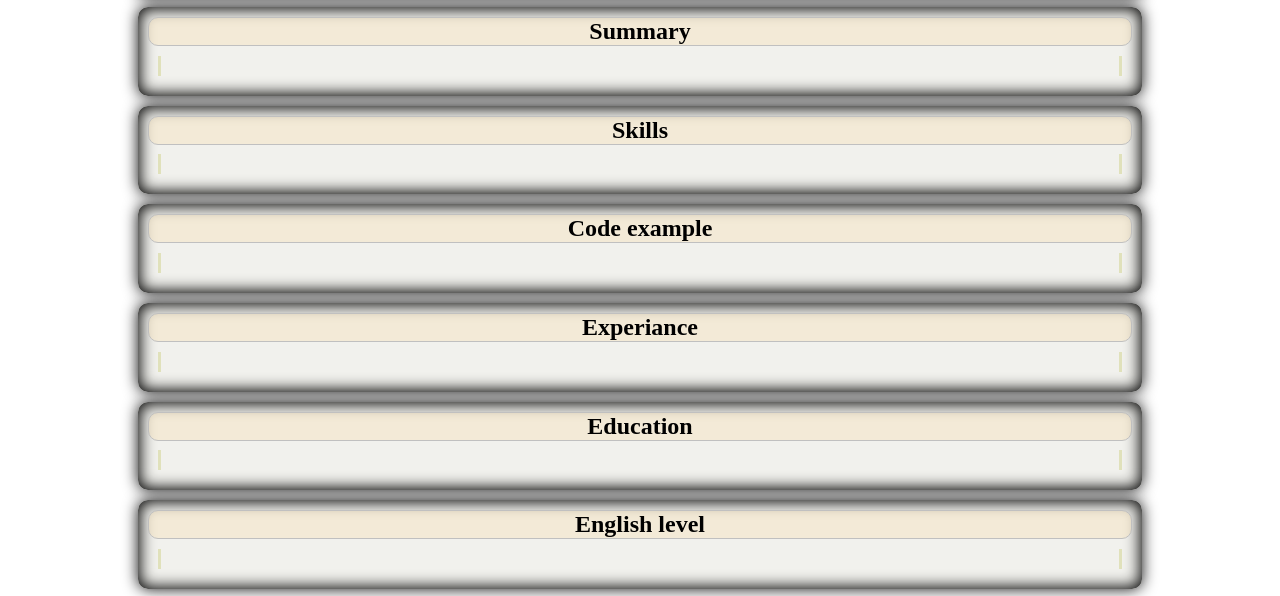
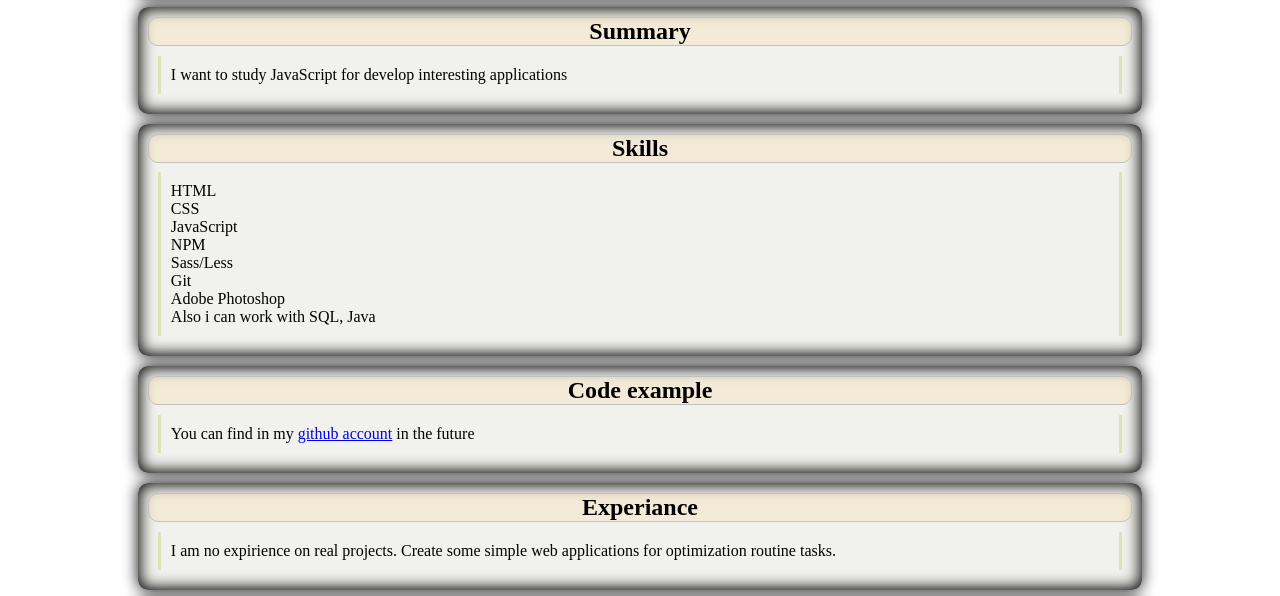
Before and after one commit to alex-2719/rsschool-cv, a plain HTML site: page index.html in a window 1280 px wide. Shown: the part 185-781 px from the top of the page. Drawn offline with Linux system fonts and the light colour scheme.

Commit message:
feat: append info sections

```diff
--- a/index.html
+++ b/index.html
@@ -33,31 +33,49 @@
         <section class="block summary">
             <h1>Summary</h1>
             <div class="info">
+              I want to study JavaScript for develop interesting applications
             </div>
           </section>
           <section class="block skills">
             <h1>Skills</h1>
             <div class="info">
+              <ul>
+                <li>HTML</li>
+                <li>CSS</li>
+                <li>JavaScript</li>
+                <li>NPM</li>
+                <li>Sass/Less</li>
+                <li>Git</li>
+                <li>Adobe Photoshop</li>
+                <li>Also i can work with SQL, Java</li>
+              </ul>
             </div>
           </section>
           <section class="block code-example">
             <h1>Code example</h1>
             <div class="info">
+              You can find in my
+              <a href="https://github.com/alex-2719">github account</a> in the
+              future
             </div>
           </section>
           <section class="block experiance">
             <h1>Experiance</h1>
             <div class="info">
+              I am no expirience on real projects. Create some simple web
+              applications for optimization routine tasks.
             </div>
           </section>
           <section class="block education">
             <h1>Education</h1>
             <div class="info">
-             </div>
+              HTML Academy (free cources)
+            </div>
           </section>
           <section class="block english-level">
             <h1>English level</h1>
             <div class="info">
+              A2-B1, in my opinion
             </div>
           </section>
     </main>
```
